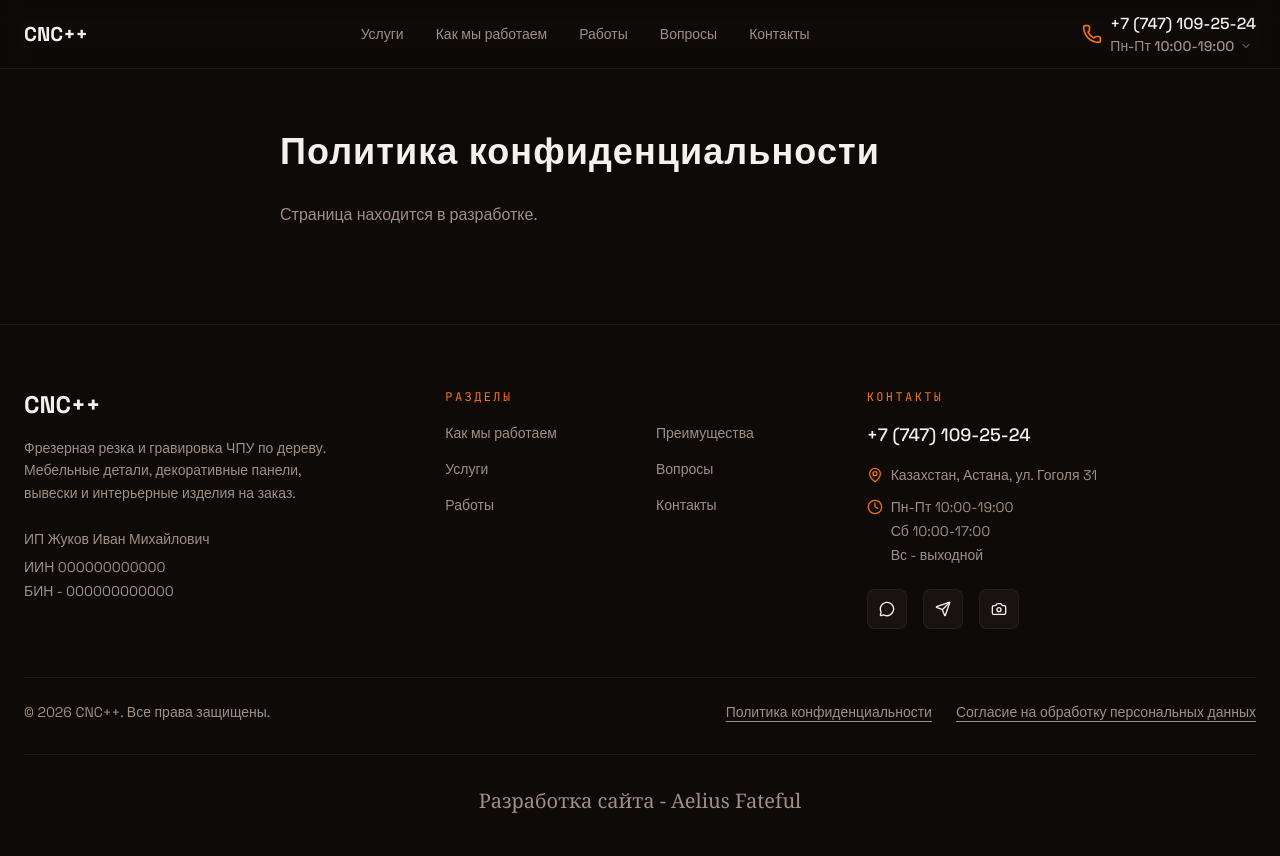
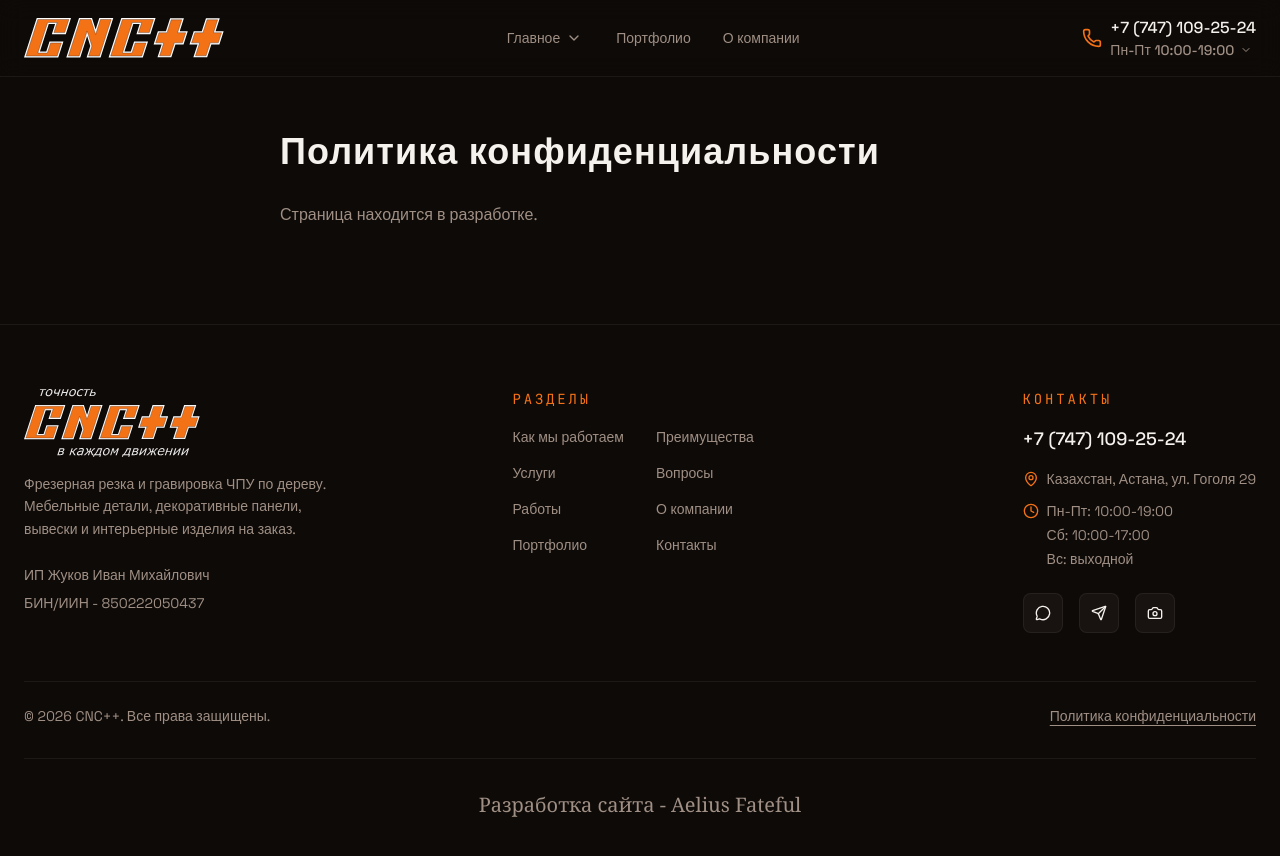
Before and after one commit to AeliusFateful/CNC2Plus-milling-services, a Next.js app: page /privacy in a window 1280 px wide. Shown: the top 856 px of the page. Built offline with nearby package versions, Linux system fonts and the light colour scheme.

Commit message:
Rework header, footer, navigation and logo; add legal info and schedule to site config

```diff
--- a/components/site/logo.tsx
+++ b/components/site/logo.tsx
@@ -1,7 +1,15 @@
+import Link from "next/link";
+import { withBasePath } from "@/lib/base-path";
+import { siteConfig } from "@/lib/site-config";
+
 export function Logo() {
   return (
-    <a href="/" className="text-xl font-bold">
-      CNC++
-    </a>
+    <Link href="/" className="text-xl font-bold">
+      <img
+        src={withBasePath("/images/logo main.svg")}
+        alt={siteConfig.name}
+        className="w-50"
+      />
+    </Link>
   );
 }
--- a/components/site/site-footer.tsx
+++ b/components/site/site-footer.tsx
@@ -1,7 +1,9 @@
+import Link from "next/link";
 import { MapPin, Clock } from "lucide-react";
 import { SocialLinks } from "@/components/site/social-links";
 import { footerNavColumns } from "@/lib/navigation";
 import { phones, siteConfig } from "@/lib/site-config";
+import { withBasePath } from "@/lib/base-path";
 
 export function SiteFooter() {
   return (
@@ -9,22 +11,25 @@ export function SiteFooter() {
       <div className="mx-auto max-w-360 px-4 md:px-6">
         <div className="grid grid-cols-1 gap-12 md:grid-cols-3 md:gap-8">
           <div>
-            <a href="#top" className="text-2xl font-bold text-foreground">
-              {siteConfig.name}
+            <a href="/" className="block w-fit">
+              <img
+                src={withBasePath("/images/logo.svg")}
+                alt={siteConfig.name}
+                className="w-44"
+              />
             </a>
             <p className="mt-4 max-w-xs text-pretty text-sm leading-relaxed text-muted-foreground">
               Фрезерная резка и гравировка ЧПУ по дереву. Мебельные детали,
               декоративные панели, вывески и интерьерные изделия на заказ.
             </p>
             <div className="mt-6 space-y-1 text-sm text-muted-foreground">
-              <p className="mb-2">ИП Жуков Иван Михайлович</p>
-              <p>ИИН 000000000000</p>
-              <p>БИН - 000000000000</p>
+              <p className="mb-2">{siteConfig.legal.owner}</p>
+              <p>БИН/ИИН - {siteConfig.legal.binIin}</p>
             </div>
           </div>
 
-          <div>
-            <h3 className="font-mono text-xs uppercase tracking-[0.2em] text-primary">
+          <div className="md:justify-self-center">
+            <h3 className="font-mono text-sm uppercase tracking-[0.2em] text-primary">
               Разделы
             </h3>
             <div className="mt-4 grid grid-cols-2 gap-x-8 gap-y-3">
@@ -45,8 +50,8 @@ export function SiteFooter() {
             </div>
           </div>
 
-          <div>
-            <h3 className="font-mono text-xs uppercase tracking-[0.2em] text-primary">
+          <div className="text-left md:justify-self-end">
+            <h3 className="font-mono text-sm uppercase tracking-[0.2em] text-primary">
               Контакты
             </h3>
             <a
@@ -63,9 +68,11 @@ export function SiteFooter() {
               <div className="flex gap-2">
                 <Clock className="mt-0.5 size-4 shrink-0 text-primary" />
                 <div className="flex flex-col gap-1">
-                  <p>{siteConfig.schedule.weekdays}</p>
-                  <p>{siteConfig.schedule.saturday}</p>
-                  <p>{siteConfig.schedule.sunday}</p>
+                  {siteConfig.schedule.map(({ days, hours }) => (
+                    <p key={days}>
+                      {days}: {hours}
+                    </p>
+                  ))}
                 </div>
               </div>
             </div>
@@ -76,18 +83,12 @@ export function SiteFooter() {
         <div className="mt-12 flex flex-col items-center justify-between gap-4 border-t border-border/60 pt-6 text-sm text-muted-foreground md:flex-row">
           <p>© 2026 {siteConfig.name}. Все права защищены.</p>
           <div className="flex flex-wrap items-center justify-center gap-x-6 gap-y-2">
-            <a
+            <Link
               href="/privacy"
               className="underline underline-offset-4 transition-colors hover:text-foreground"
             >
               Политика конфиденциальности
-            </a>
-            <a
-              href="/consent"
-              className="underline underline-offset-4 transition-colors hover:text-foreground"
-            >
-              Согласие на обработку персональных данных
-            </a>
+            </Link>
           </div>
         </div>
 
--- a/components/site/site-header.tsx
+++ b/components/site/site-header.tsx
@@ -4,33 +4,79 @@ import { useState } from "react";
 import { Menu, X, MapPin, Phone, ChevronDown } from "lucide-react";
 import { Button } from "@/components/ui/button";
 import { Logo } from "@/components/site/logo";
-import { navItems } from "@/lib/navigation";
+import { mainPageAnchors } from "@/lib/navigation";
 import { phones, siteConfig } from "@/lib/site-config";
 
 const PHONE = phones.display;
 const PHONE_HREF = phones.href;
 const ADDRESS = siteConfig.address.short;
+const [weekdays] = siteConfig.schedule;
 
 export function SiteHeader() {
   const [open, setOpen] = useState(false);
+  const [mainOpen, setMainOpen] = useState(false);
+  const [mobileMainOpen, setMobileMainOpen] = useState(false);
 
   return (
-    <header className="fixed top-0 inset-x-0 z-50 border-b border-border/60 bg-background/80 backdrop-blur-md">
-      <div className="mx-auto flex min-h-16 py-3 max-w-360 items-center justify-between px-4 md:px-6">
+    <header className="fixed top-0 inset-x-0 z-50 border-b m-0 border-border/60 bg-background/80 backdrop-blur-md">
+      <div className="mx-auto flex min-h-16 py-4 max-w-360 items-center justify-between px-4 md:px-6">
         <Logo />
 
-        <nav className="hidden items-center gap-8 lg:flex">
-          {navItems.map((item) => (
+        <nav className="hidden items-center gap-8 lg:flex" aria-label="Основная навигация">
+          <div
+            className="relative"
+            onMouseEnter={() => setMainOpen(true)}
+            onMouseLeave={() => setMainOpen(false)}
+          >
+            <div className="flex items-center text-sm text-muted-foreground">
+              <a
+                href="/"
+                className="transition-colors hover:text-foreground"
+              >
+                Главное
+              </a>
+              <button
+                type="button"
+                onClick={() => setMainOpen((value) => !value)}
+                aria-label="Открыть разделы главной страницы"
+                aria-expanded={mainOpen}
+                className="ml-1 rounded-sm p-0.5 transition-colors hover:text-foreground focus-visible:outline-none focus-visible:ring-2 focus-visible:ring-ring"
+              >
+                <ChevronDown className={`size-4 transition-transform ${mainOpen ? "rotate-180" : ""}`} />
+              </button>
+            </div>
+            {mainOpen && (
+              <div className="absolute left-1/2 top-full z-10 w-56 -translate-x-1/2 pt-3">
+                <div className="rounded-md border border-border/60 bg-card p-2 shadow-xl">
+                  {mainPageAnchors.map((item) => (
                     <a
                       key={item.href}
                       href={item.href}
-              className="text-sm text-muted-foreground transition-colors hover:text-foreground"
+                      onClick={() => setMainOpen(false)}
+                      className="block rounded-sm px-3 py-2 text-sm text-muted-foreground transition-colors hover:bg-muted hover:text-foreground"
                     >
                       {item.label}
                     </a>
                   ))}
+                </div>
+              </div>
+            )}
+          </div>
+          <a
+            href="/portfolio"
+            className="text-sm text-muted-foreground transition-colors hover:text-foreground"
+          >
+            Портфолио
+          </a>
+          <a
+            href="/about"
+            className="text-sm text-muted-foreground transition-colors hover:text-foreground"
+          >
+            О компании
+          </a>
         </nav>
 
+        <div className="flex items-center gap-4 md:gap-6">
           <div className="group/schedule relative hidden md:block">
             <div className="flex cursor-default lg:flex-col max-lg:gap-4 gap-2">
               <a
@@ -41,7 +87,7 @@ export function SiteHeader() {
                 <div className="flex flex-col">
                   {PHONE}
                   <div className="flex items-center gap-1.5 text-sm text-muted-foreground">
-                  {siteConfig.schedule.weekdays}
+                    {weekdays.days} {weekdays.hours}
                     <ChevronDown className="size-3 transition-transform duration-300 group-hover/schedule:rotate-180" />
                   </div>
                 </div>
@@ -72,11 +118,33 @@ export function SiteHeader() {
             {open ? <X className="size-6" /> : <Menu className="size-6" />}
           </button>
         </div>
+      </div>
 
       {open && (
         <nav className="border-t border-border/60 bg-background px-4 py-4 lg:hidden">
           <div className="flex flex-col gap-4">
-            {navItems.map((item) => (
+            <div className="border-b border-border/60 pb-4">
+              <div className="flex items-center justify-between text-sm text-muted-foreground">
+                <a
+                  href="/"
+                  onClick={() => setOpen(false)}
+                  className="transition-colors hover:text-foreground"
+                >
+                  Главное
+                </a>
+                <button
+                  type="button"
+                  onClick={() => setMobileMainOpen((value) => !value)}
+                  aria-label="Открыть разделы главной страницы"
+                  aria-expanded={mobileMainOpen}
+                  className="rounded-sm p-0.5 transition-colors hover:text-foreground focus-visible:outline-none focus-visible:ring-2 focus-visible:ring-ring"
+                >
+                  <ChevronDown className={`size-4 transition-transform ${mobileMainOpen ? "rotate-180" : ""}`} />
+                </button>
+              </div>
+              {mobileMainOpen && (
+                <div className="mt-3 flex flex-col gap-3 border-l border-border/60 pl-4">
+                  {mainPageAnchors.map((item) => (
                     <a
                       key={item.href}
                       href={item.href}
@@ -86,6 +154,23 @@ export function SiteHeader() {
                       {item.label}
                     </a>
                   ))}
+                </div>
+              )}
+            </div>
+            <a
+              href="/portfolio"
+              onClick={() => setOpen(false)}
+              className="text-sm text-muted-foreground transition-colors hover:text-foreground"
+            >
+              Портфолио
+            </a>
+            <a
+              href="/about"
+              onClick={() => setOpen(false)}
+              className="text-sm text-muted-foreground transition-colors hover:text-foreground"
+            >
+              О компании
+            </a>
             <div className="flex flex-col gap-2 border-t border-border/60 pt-4">
               <div className="flex items-center gap-2 text-sm text-muted-foreground">
                 <MapPin className="size-4 shrink-0 text-primary" />
@@ -99,11 +184,13 @@ export function SiteHeader() {
                 {PHONE}
               </a>
               <div className="pl-6 text-xs text-muted-foreground">
-                {siteConfig.schedule.weekdaysWeekendShort}
+                {siteConfig.schedule
+                  .map(({ days, hours }) => `${days}: ${hours}`)
+                  .join(", ")}
               </div>
             </div>
             <Button
-              render={<a href="#contact" />}
+              render={<a href="/#contact" />}
               nativeButton={false}
               onClick={() => setOpen(false)}
             >
--- a/lib/navigation.ts
+++ b/lib/navigation.ts
@@ -1,22 +1,25 @@
 export type NavItem = { label: string; href: string };
 
-export const navItems: readonly NavItem[] = [
-  { label: "Услуги", href: "#services" },
-  { label: "Как мы работаем", href: "#process" },
-  { label: "Работы", href: "#works" },
-  { label: "Вопросы", href: "#faq" },
-  { label: "Контакты", href: "#contact" },
+export const mainPageAnchors: readonly NavItem[] = [
+  { label: "Услуги", href: "/#services" },
+  { label: "Как мы работаем", href: "/#process" },
+  { label: "Преимущества", href: "/#advantages" },
+  { label: "Работы", href: "/#works" },
+  { label: "Вопросы", href: "/#faq" },
+  { label: "Оставить заявку", href: "/#contact" },
 ];
 
 export const footerNavColumns: readonly (readonly NavItem[])[] = [
   [
-    { label: "Как мы работаем", href: "#process" },
-    { label: "Услуги", href: "#services" },
-    { label: "Работы", href: "#works" },
+    { label: "Как мы работаем", href: "/#process" },
+    { label: "Услуги", href: "/#services" },
+    { label: "Работы", href: "/#works" },
+    { label: "Портфолио", href: "/portfolio" },
   ],
   [
-    { label: "Преимущества", href: "#advantages" },
-    { label: "Вопросы", href: "#faq" },
-    { label: "Контакты", href: "#contact" },
+    { label: "Преимущества", href: "/#advantages" },
+    { label: "Вопросы", href: "/#faq" },
+    { label: "О компании", href: "/about" },
+    { label: "Контакты", href: "/about#contacts" },
   ],
 ];
--- a/lib/site-config.ts
+++ b/lib/site-config.ts
@@ -1,16 +1,19 @@
 export const siteConfig = {
   name: "CNC++",
   address: {
-    short: "Астана, ул. Гоголя 31",
-    full: "Казахстан, Астана, ул. Гоголя 31",
-    workshop: "Мастерская: Казахстан, Астана, ул. Гоголя 31",
+    short: "Астана, ул. Гоголя 29",
+    full: "Казахстан, Астана, ул. Гоголя 29",
+    workshop: "Цех: Казахстан, Астана, ул. Гоголя 29",
   },
-  schedule: {
-    weekdays: "Пн-Пт 10:00-19:00",
-    saturday: "Сб 10:00-17:00",
-    sunday: "Вс - выходной",
-    weekdaysWeekendShort: "Пн-Пт 10:00-19:00, Сб 10:00-17:00, Вс - выходной",
+  legal: {
+    owner: "ИП Жуков Иван Михайлович",
+    binIin: "850222050437",
   },
+  schedule: [
+    { days: "Пн-Пт", hours: "10:00-19:00" },
+    { days: "Сб", hours: "10:00-17:00" },
+    { days: "Вс", hours: "выходной" },
+  ],
 } as const;
 
 export const phones = {
```
Also changed, not shown: public/images/logo main.svg (added), public/images/logo.svg (added). Lines whose indentation alone changed are shown as unchanged.
